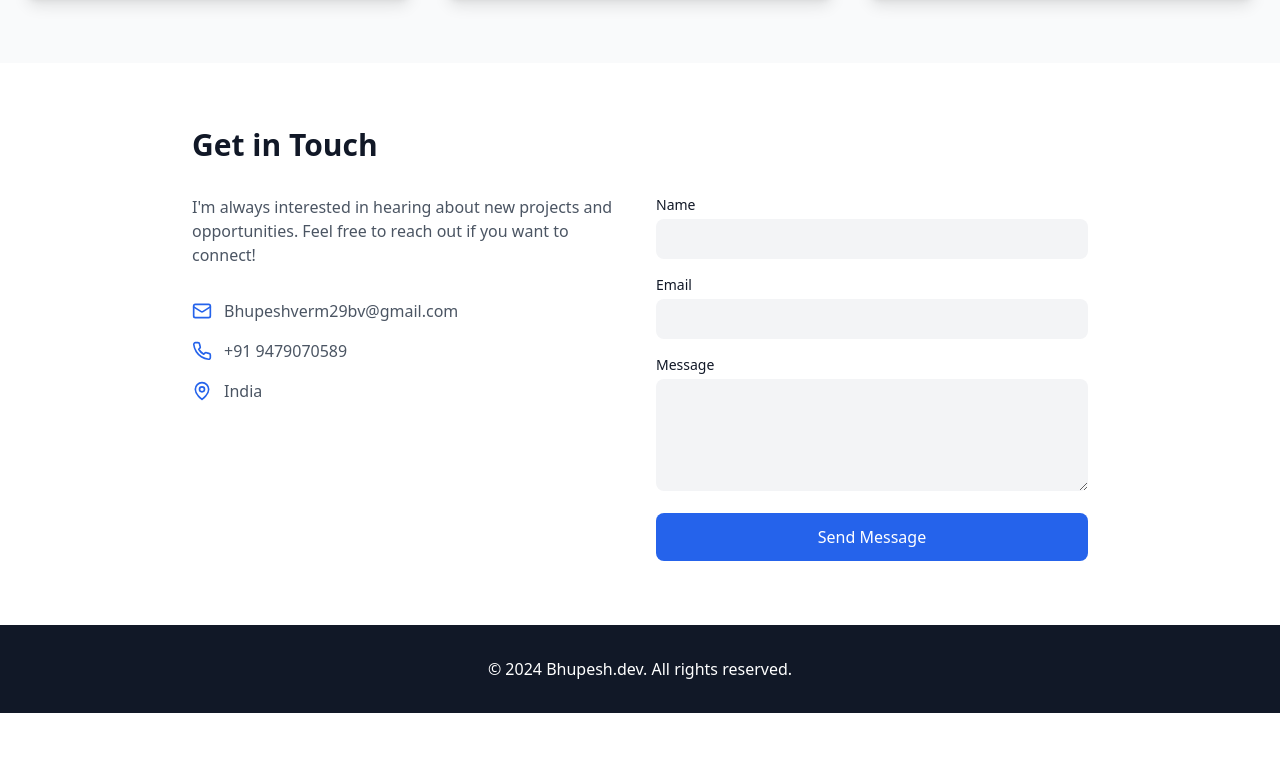
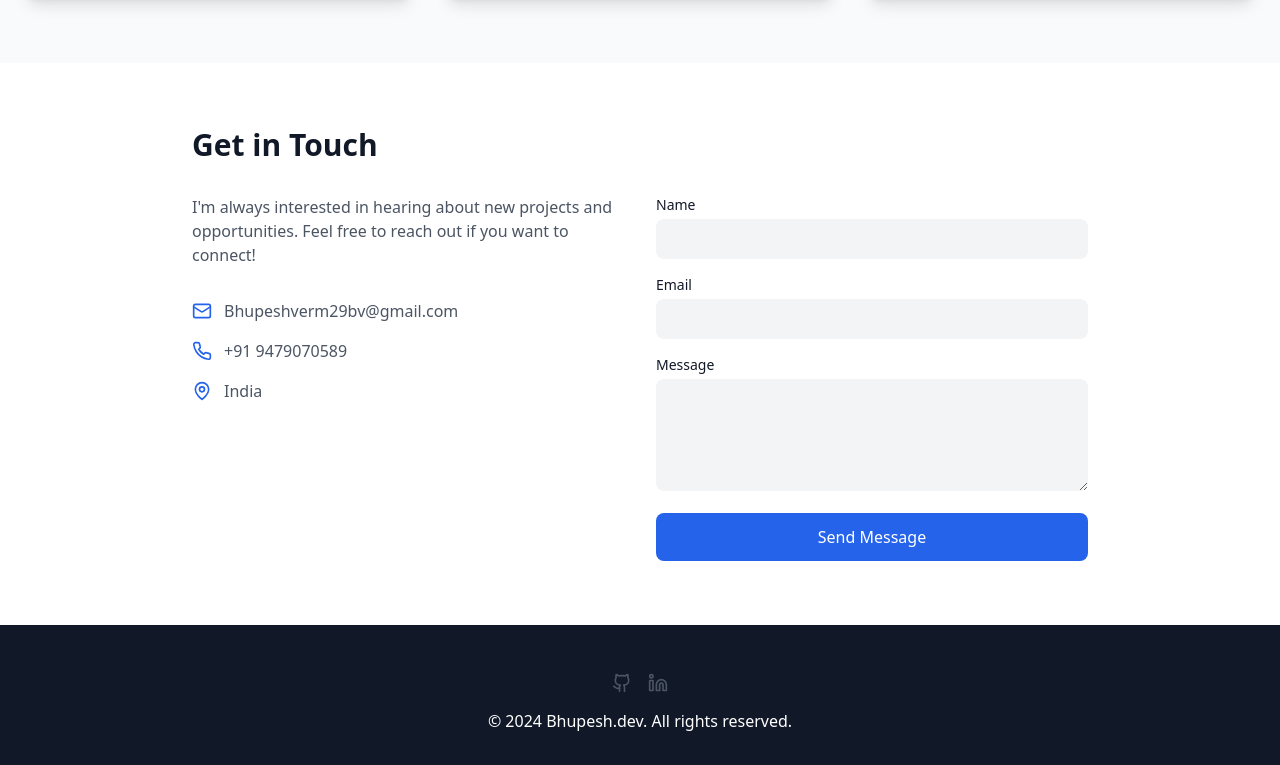
Before and after one commit to bv29/BV-portfolio, a React (Vite) app: page / in a window 1280 px wide. Shown: the part 1129-1894 px from the top of the page. Before the commit the page ends 1842 px from the top, so only its background shows below. Built offline with nearby package versions, Linux system fonts and the light colour scheme.

Commit message:
txt color change

```diff
--- a/src/App.tsx
+++ b/src/App.tsx
@@ -4,6 +4,7 @@ import Header from './components/Header';
 import Hero from './components/Hero';
 import Projects from './components/Projects';
 import Contact from './components/Contact';
+import { Github, Linkedin } from 'lucide-react';
 
 function App() {
   const [isDark, toggleDark] = useDarkMode();
@@ -17,6 +18,22 @@ function App() {
         <Contact />
       </main>
       <footer className="bg-gray-900 dark:bg-gray-950 text-white py-8">
+      <div className="justify-center flex p-4">
+  <p className="flex space-x-4">
+    <a
+      href="https://github.com/bv29"
+      className="text-gray-600 dark:text-gray-300 hover:text-blue-600 dark:hover:text-blue-400 transition-colors"
+    >
+      <Github className="w-5 h-5" />
+    </a>
+    <a
+      href="https://www.linkedin.com/in/bhupesh-verma-684991198"
+      className="text-gray-600 dark:text-gray-300 hover:text-blue-600 dark:hover:text-blue-400 transition-colors"
+    >
+      <Linkedin className="w-5 h-5" />
+    </a>
+  </p>
+</div>
         <div className="container mx-auto px-6 text-center">
           <p>© 2024 Bhupesh.dev. All rights reserved.</p>
         </div>
```
